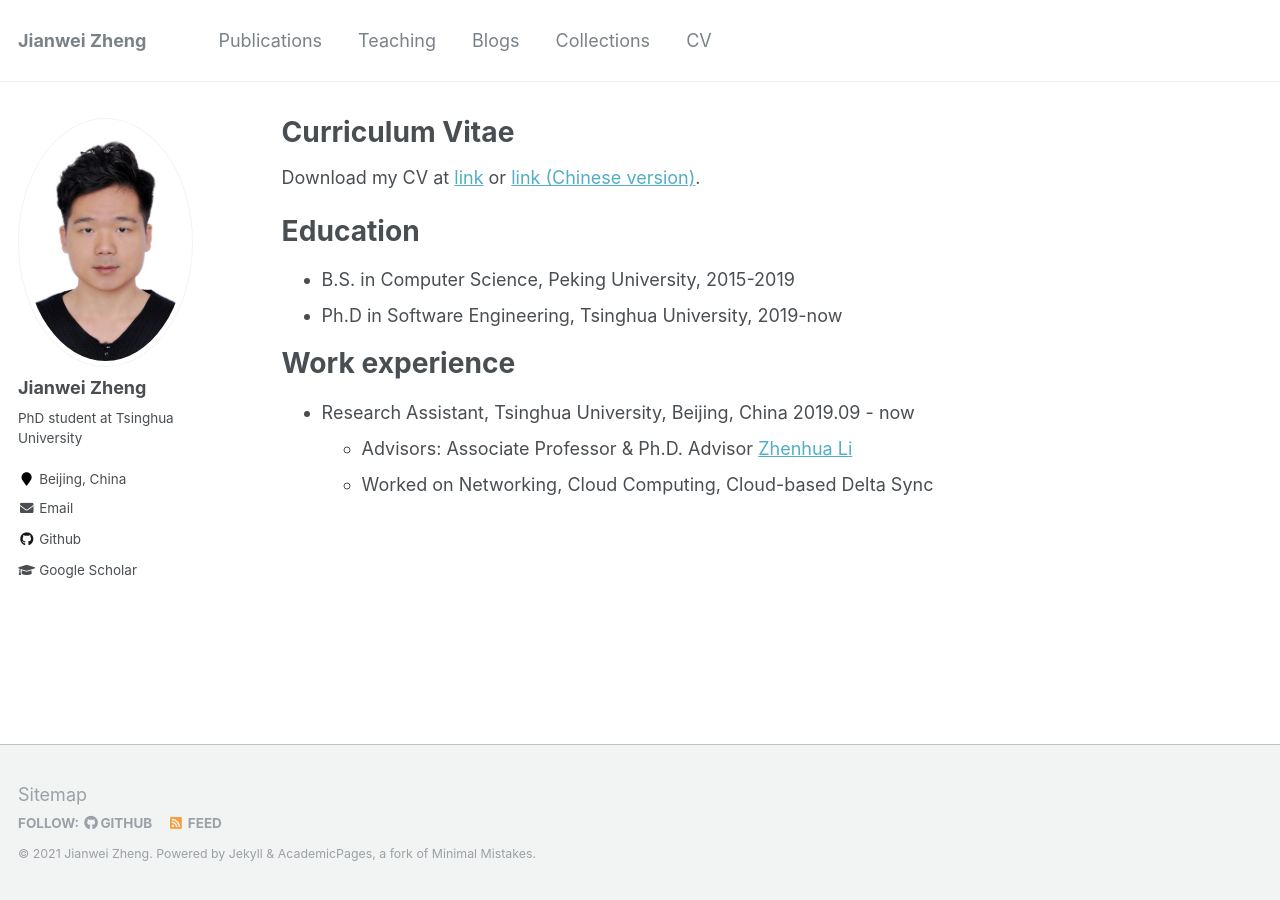
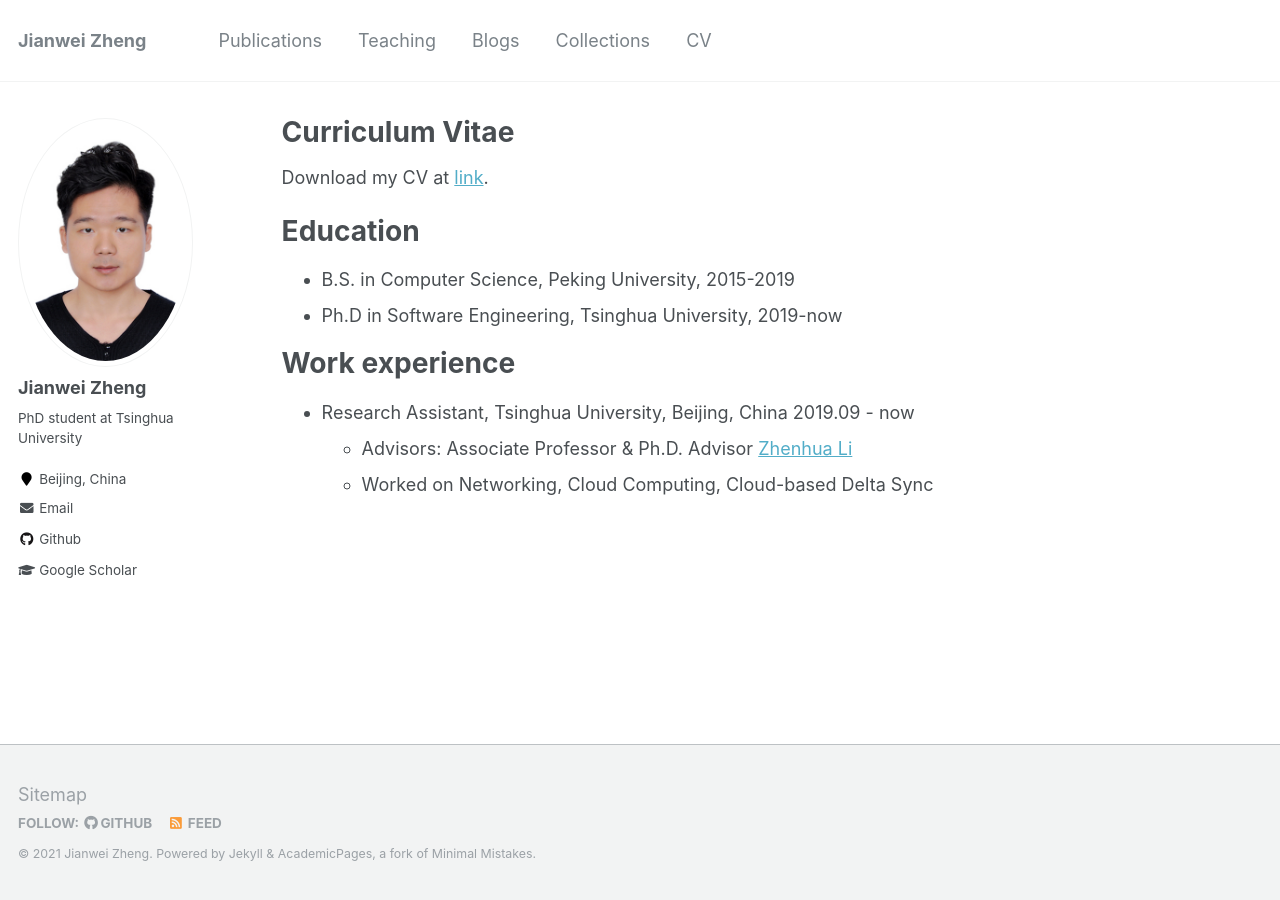
Before and after one commit to jwzheng96/jwzheng96.github.io, a Jekyll site: the page built from _pages/cv.md, in a window 1280 px wide. Built offline with Jekyll 4.4.1, drawn with Linux system fonts in a browser that asks for light colours.

Commit message:
add my cv-cn

```diff
--- a/_pages/cv.md
+++ b/_pages/cv.md
@@ -9,7 +9,7 @@ redirect_from:
 
 {% include base_path %}
 
-Download my CV at [link](/static/cv/jianweizheng_cv_en.pdf) or [link (Chinese version)](/static/cv/jianweizheng_cv_zh.pdf).
+Download my CV at [link](/static/cv/jianweizheng_cv_cn.pdf).
 
 Education
 ======
--- a/_pages/year-archive.html
+++ b/_pages/year-archive.html
@@ -1,7 +1,7 @@
 ---
 layout: archive
 permalink: /year-archive/
-title: "Blog posts"
+title: "Blogs"
 author_profile: true
 redirect_from:
   - /wordpress/blog-posts/
```
Also changed, not shown: 1 other file.
